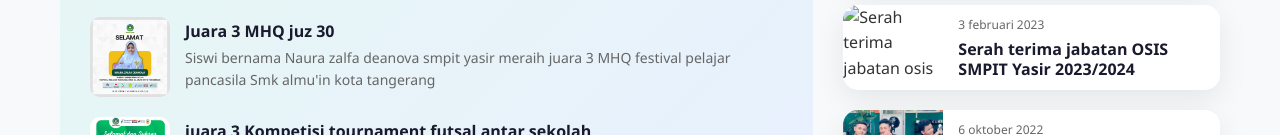
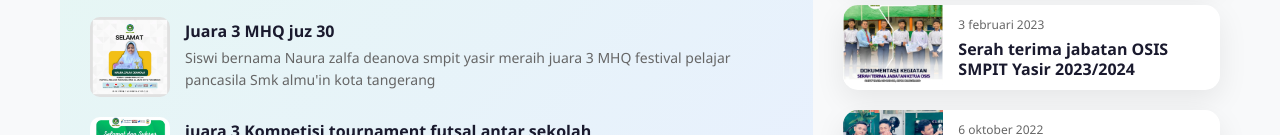
Before and after one commit to Smpityasir/index.html, a plain HTML site: page index.html in a window 1280 px wide. Shown: the part 1616-1751 px from the top of the page. Drawn offline with Linux system fonts and the light colour scheme.

Commit message:
Update index.html

```diff
--- a/index.html
+++ b/index.html
@@ -1482,8 +1482,8 @@
                         <h4>Acara pembuka yasir festival</h4>
                     </div>
                 </div>
-                <div class="side-news-item" data-image="gambar-serah-terima-jabatan.jpg" data-caption="Serah terima jabatan OSIS SMPIT Yasir 2023/2024">
-                    <img src="gambar-serah-terima-jabatan.jpg" alt="Serah terima jabatan osis" class="side-news-image">
+                <div class="side-news-item" data-image="gambar-serah-terima.jpg" data-caption="Serah terima jabatan OSIS SMPIT Yasir 2023/2024">
+                    <img src="gambar-serah-terima.jpg" alt="Serah terima jabatan osis" class="side-news-image">
                     <div class="side-news-content">
                         <div class="side-news-date">3 februari 2023</div>
                         <h4>Serah terima jabatan OSIS SMPIT Yasir 2023/2024</h4>
```
